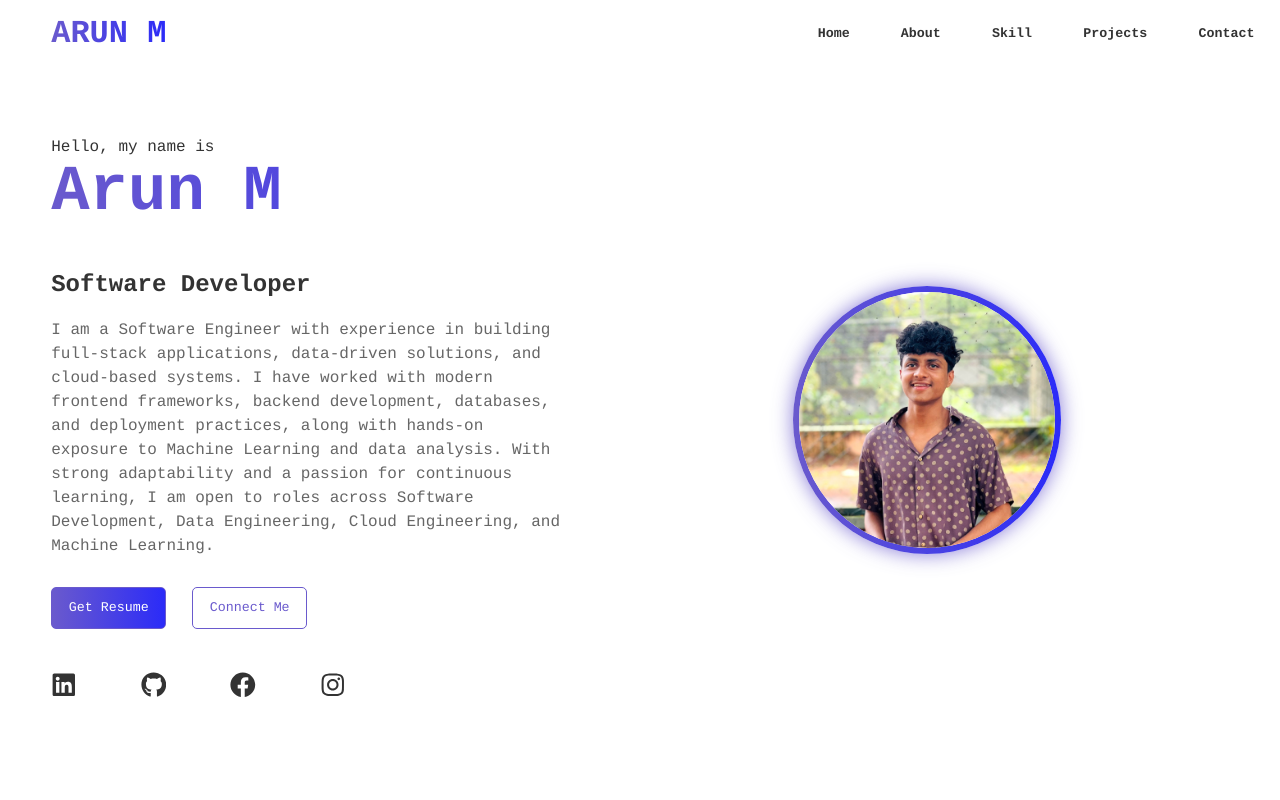
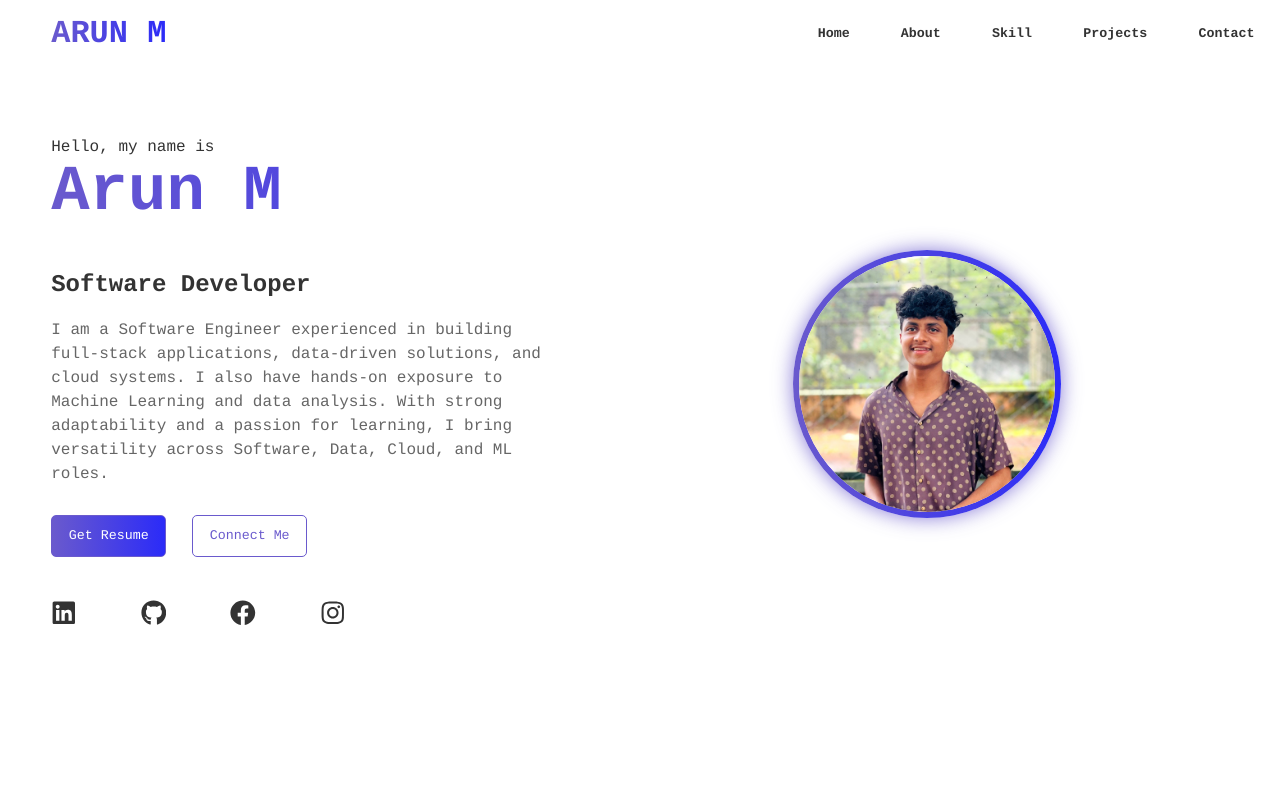
Before and after one commit to Arunitdy/portfolio-2.0, a React (Vite) app in the folder portfolio/: page / in a window 1280 px wide. Shown: the top 800 px of the page. Built offline with nearby package versions, Linux system fonts and the light colour scheme; no server answers; the database is empty.

Commit message:
Update Profile.jsx

```diff
--- a/portfolio/src/All/Profile.jsx
+++ b/portfolio/src/All/Profile.jsx
@@ -106,7 +106,12 @@ export const Profile = () => {
                     <h1>Arun M</h1>
                     <h2>Software Developer</h2>
                     <div className="Home_about">
-                        <p>I am a Software Engineer with experience in building full-stack applications, data-driven solutions, and cloud-based systems. I have worked with modern frontend frameworks, backend development, databases, and deployment practices, along with hands-on exposure to Machine Learning and data analysis. With strong adaptability and a passion for continuous learning, I am open to roles across Software Development, Data Engineering, Cloud Engineering, and Machine Learning.</p>
+                        <p>
+I am a Software Engineer experienced in building full-stack applications, data-driven solutions, and cloud systems.
+I also have hands-on exposure to Machine Learning and data analysis.
+With strong adaptability and a passion for learning, I bring versatility across Software, Data, Cloud, and ML roles.
+
+</p>
                     </div>
                     <div className="view_conect">
 <a href="/Arun-M-Resume-20250615.pdf" target="_blank" rel="noopener noreferrer">
```
